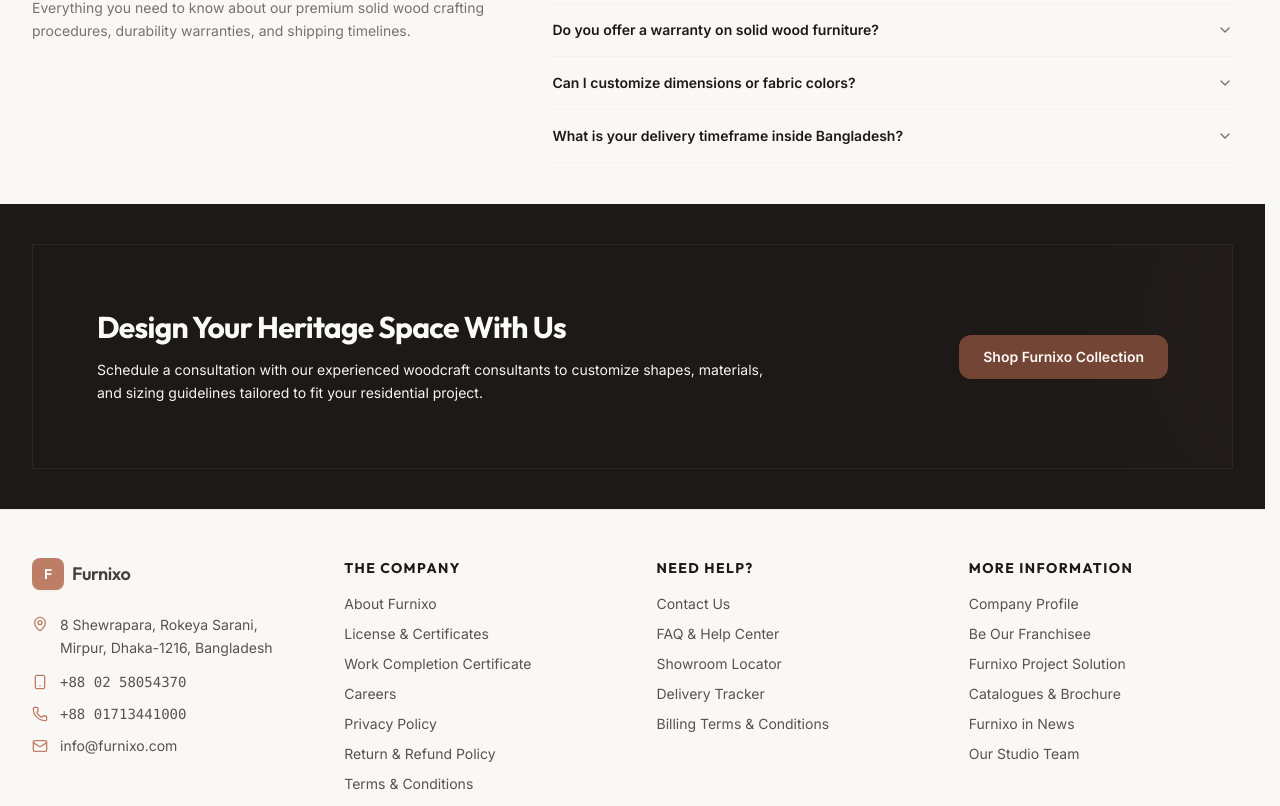
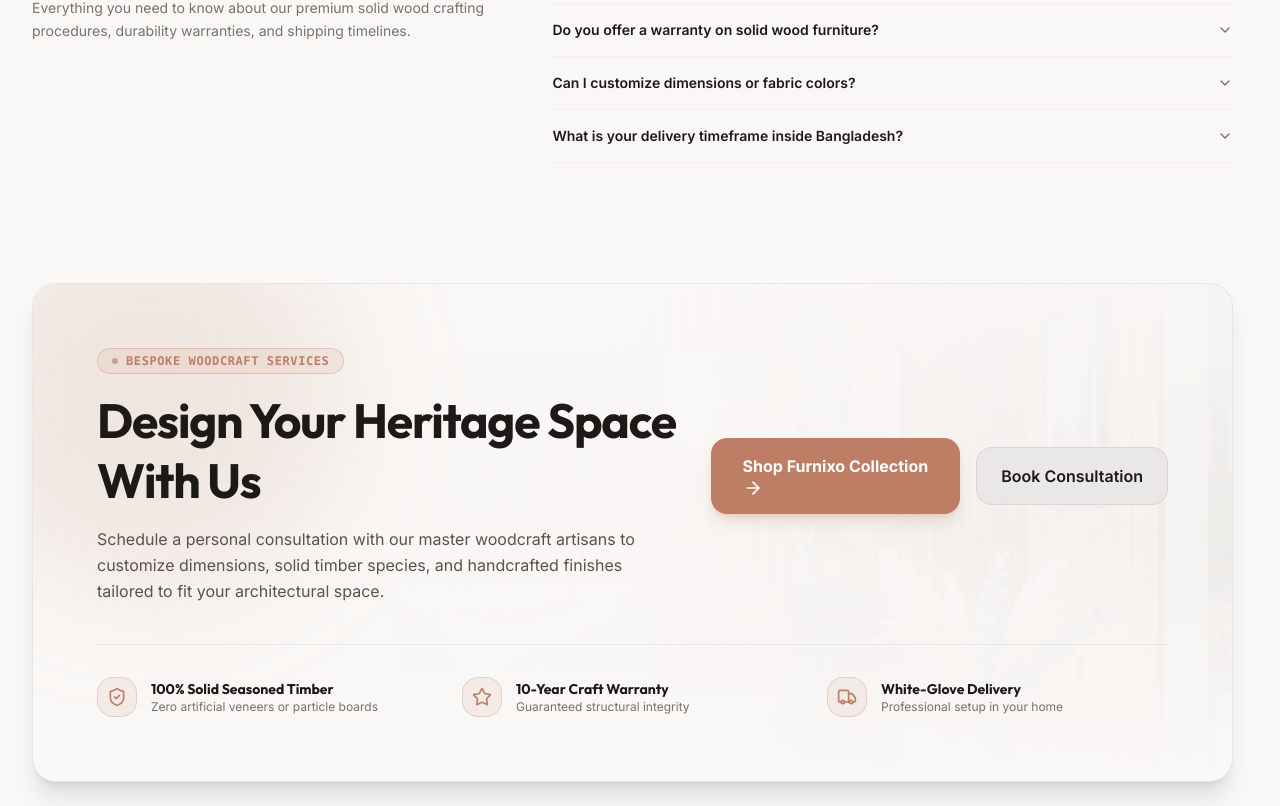
Before and after one commit to MDRUHULAMIN7/adilbay-client, a Next.js app: page / in a window 1280 px wide. Shown: the part 5374-6180 px from the top of the page. Built offline with nearby package versions, Linux system fonts and the light colour scheme.

Commit message:
feat: add CtaBannerSection component to home feature

```diff
--- a/src/features/home/cta-banner/cta-banner-section.tsx
+++ b/src/features/home/cta-banner/cta-banner-section.tsx
@@ -1,41 +1,121 @@
 'use client';
 
 import React from 'react';
+import Image from 'next/image';
 import Link from 'next/link';
 import { Heading } from '@/components/ui/heading';
-import { Text } from '@/components/ui/text';
 import { Button } from '@/components/ui/button';
 import { Container } from '@/components/layout/container';
+import { Icon } from '@/components/ui/icon';
+import { ROUTES } from '@/constants/routes';
 
 export function CtaBannerSection() {
   return (
-    <section className="py-8 lg:py-10 bg-stone-900 text-stone-100 border-t border-stone-850">
+    <section className="py-12 lg:py-20 bg-background select-none overflow-hidden">
       <Container variant="wide">
-        <div className="bg-stone-850/40  border border-stone-800 p-8 sm:p-12 md:p-16 flex flex-col md:flex-row items-center justify-between gap-8 text-left relative overflow-hidden">
-          {/* Background decoration */}
-          <div className="absolute inset-0 pointer-events-none select-none opacity-20">
-            <div className="absolute -top-1/2 -right-1/4 w-[400px] h-[400px] rounded-full bg-primary/20 blur-3xl" />
+        <div className="relative rounded-3xl overflow-hidden bg-[#FAF8F6] dark:bg-stone-950 text-stone-900 dark:text-white border border-stone-200/90 dark:border-stone-800 shadow-xl dark:shadow-2xl transition-colors duration-300">
+          {/* Background High-Res Image with Adaptive Light/Dark Gradient Vignette */}
+          <div className="absolute inset-0 z-0">
+            <Image
+              src="/images/auth-bg.jpg"
+              alt="Furnixo Luxury Woodcraft Studio"
+              fill
+              className="object-cover object-center opacity-15 dark:opacity-35 scale-105 transition-transform duration-1000"
+              loading="lazy"
+            />
+            {/* Light Mode vs Dark Mode Gradients */}
+            <div className="absolute inset-0 bg-gradient-to-r from-[#FAF8F6] via-[#FAF8F6]/95 to-[#FAF8F6]/60 dark:from-stone-950 dark:via-stone-950/90 dark:to-stone-950/40" />
+            <div className="absolute inset-0 bg-gradient-to-t from-[#FAF8F6] via-transparent to-[#FAF8F6]/80 dark:from-stone-950 dark:via-transparent dark:to-stone-950/60" />
+
+            {/* Primary Accent Ambient Warm Glow */}
+            <div className="absolute -top-20 -left-20 w-96 h-96 bg-primary/15 dark:bg-primary/25 rounded-full blur-3xl pointer-events-none" />
           </div>
 
-          <div className="flex flex-col gap-3 max-w-2xl relative z-10">
-            <Heading level={2} className="font-display font-bold text-2xl sm:text-3xl text-stone-50 tracking-tight leading-tight">
-              Design Your Heritage Space With Us
-            </Heading>
-            <Text className="text-stone-405 text-xs sm:text-sm leading-relaxed">
-              Schedule a consultation with our experienced woodcraft consultants to customize shapes, materials, and sizing guidelines tailored to fit your residential project.
-            </Text>
-          </div>
+          {/* Banner Content Container */}
+          <div className="relative z-10 p-8 sm:p-12 lg:p-16 flex flex-col gap-10">
+            <div className="flex flex-col lg:flex-row items-start lg:items-center justify-between gap-8">
+              {/* Left Column: Pre-Title Badge, Headline & Description */}
+              <div className="flex flex-col gap-4 max-w-2xl text-left">
+                {/* Pre-Title Micro Badge */}
+                <div className="inline-flex items-center gap-2 px-3.5 py-1 rounded-full bg-primary/10 dark:bg-primary/20 border border-primary/30 dark:border-primary/40 text-primary text-xs font-mono font-bold tracking-wider uppercase w-fit">
+                  <span className="h-1.5 w-1.5 rounded-full bg-primary animate-pulse" />
+                  Bespoke Woodcraft Services
+                </div>
 
-          <div className="flex gap-4 shrink-0 relative z-10">
-            <Link href="/shop">
-              <Button variant="brand" className="rounded-lg font-semibold text-sm px-6 py-3 cursor-pointer">
-                Shop Furnixo Collection
-              </Button>
-            </Link>
+                <Heading
+                  level={2}
+                  className="font-display font-bold text-3xl sm:text-4xl lg:text-5xl text-stone-900 dark:text-white tracking-tight leading-tight"
+                >
+                  Design Your Heritage Space With Us
+                </Heading>
+
+                <p className="text-stone-600 dark:text-stone-300 text-sm sm:text-base leading-relaxed max-w-xl">
+                  Schedule a personal consultation with our master woodcraft artisans to customize dimensions, solid timber species, and handcrafted finishes tailored to fit your architectural space.
+                </p>
+              </div>
+
+              {/* Right Column: CTA Buttons */}
+              <div className="flex flex-col sm:flex-row items-center gap-4 shrink-0 w-full sm:w-auto">
+                <Link href={ROUTES.SHOP} className="w-full sm:w-auto">
+                  <Button
+                    variant="brand"
+                    size="lg"
+                    className="w-full sm:w-auto rounded-xl font-bold text-base px-8 py-4 bg-primary hover:bg-primary/90 text-white shadow-lg shadow-primary/25 hover:shadow-primary/40 hover:-translate-y-0.5 transition-all duration-300 flex items-center justify-center gap-2.5 cursor-pointer"
+                  >
+                    <span>Shop Furnixo Collection</span>
+                    <Icon name="arrowRight" className="h-5 w-5" />
+                  </Button>
+                </Link>
+
+                <Link href={ROUTES.CONTACT} className="w-full sm:w-auto">
+                  <Button
+                    variant="ghost"
+                    size="lg"
+                    className="w-full sm:w-auto rounded-xl font-semibold text-base px-6 py-4 bg-stone-200/80 hover:bg-stone-300/90 text-stone-900 border border-stone-300/80 dark:bg-white/10 dark:hover:bg-white/20 dark:text-white dark:border-white/20 backdrop-blur-md transition-all duration-300 flex items-center justify-center gap-2 cursor-pointer"
+                  >
+                    <span>Book Consultation</span>
+                  </Button>
+                </Link>
+              </div>
+            </div>
+
+            {/* Bottom Trust Metrics Bar */}
+            <div className="grid grid-cols-1 sm:grid-cols-3 gap-6 pt-8 border-t border-stone-200/80 dark:border-white/10 text-left">
+              <div className="flex items-center gap-3.5">
+                <div className="h-10 w-10 rounded-xl bg-primary/10 dark:bg-primary/20 border border-primary/25 dark:border-primary/30 flex items-center justify-center text-primary shrink-0">
+                  <Icon name="shieldCheck" className="h-5 w-5" />
+                </div>
+                <div className="flex flex-col">
+                  <span className="font-display font-bold text-sm text-stone-900 dark:text-white">100% Solid Seasoned Timber</span>
+                  <span className="text-xs text-stone-500 dark:text-stone-400">Zero artificial veneers or particle boards</span>
+                </div>
+              </div>
+
+              <div className="flex items-center gap-3.5">
+                <div className="h-10 w-10 rounded-xl bg-primary/10 dark:bg-primary/20 border border-primary/25 dark:border-primary/30 flex items-center justify-center text-primary shrink-0">
+                  <Icon name="star" className="h-5 w-5" />
+                </div>
+                <div className="flex flex-col">
+                  <span className="font-display font-bold text-sm text-stone-900 dark:text-white">10-Year Craft Warranty</span>
+                  <span className="text-xs text-stone-500 dark:text-stone-400">Guaranteed structural integrity</span>
+                </div>
+              </div>
+
+              <div className="flex items-center gap-3.5">
+                <div className="h-10 w-10 rounded-xl bg-primary/10 dark:bg-primary/20 border border-primary/25 dark:border-primary/30 flex items-center justify-center text-primary shrink-0">
+                  <Icon name="truck" className="h-5 w-5" />
+                </div>
+                <div className="flex flex-col">
+                  <span className="font-display font-bold text-sm text-stone-900 dark:text-white">White-Glove Delivery</span>
+                  <span className="text-xs text-stone-500 dark:text-stone-400">Professional setup in your home</span>
+                </div>
+              </div>
+            </div>
           </div>
         </div>
       </Container>
     </section>
   );
 }
+
 export default CtaBannerSection;
```
